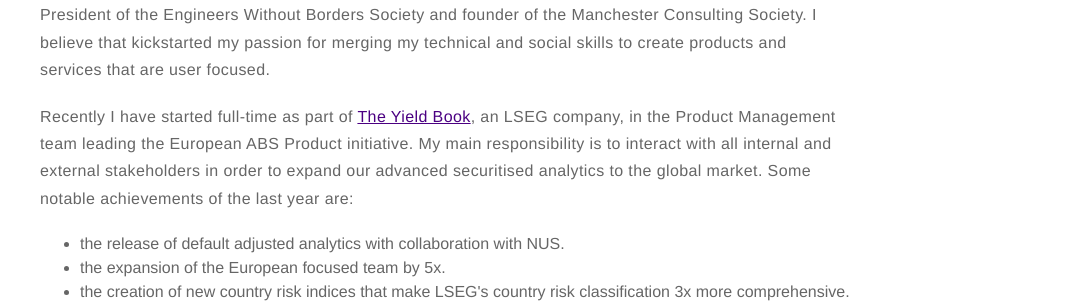
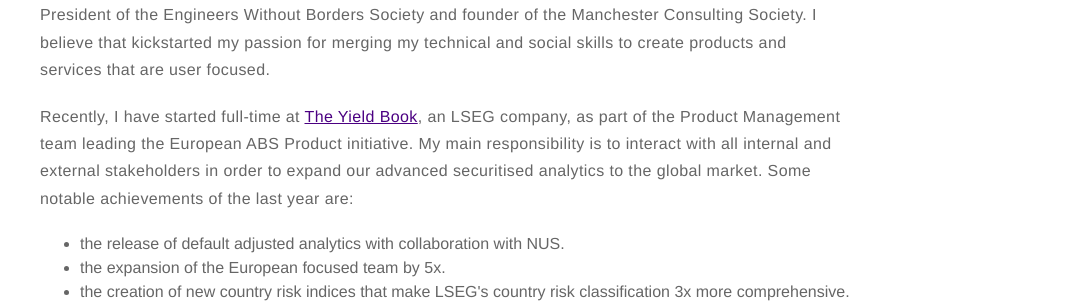
Before and after one commit to TatakisDom/tatakisdom.github.io, a Jekyll site: the page built from about.md, in a window 1280 px wide. Shown: the part 522-825 px from the top of the page, without its empty margins (195-1280 px from the left). Built offline with Jekyll 4.4.1, drawn with Linux system fonts in a browser that asks for light colours; nearby versions of some CDN libraries; library files that are not in the unit come from our copies.

Commit message:
Mum changes v2

```diff
--- a/_config.yml
+++ b/_config.yml
@@ -1,6 +1,6 @@
 # main text of home
 name: Dominic Tatakis
-bio: Analytics Product Manager, Quantitative Anayst
+bio: Analytics Product Manager, Quantitative Analyst
 
 # twitter summary info
 description: Product Manager focusing on European Securitised market, based in London.
--- a/about.md
+++ b/about.md
@@ -12,7 +12,7 @@ I believe that kickstarted my passion for merging my technical and social skills
 </p>
 
 <p>
-Recently I have started full-time as part of <a href="https://www.yieldbook.com/">The Yield Book</a>, an LSEG company, in the Product Management team leading the European ABS Product initiative.
+Recently, I have started full-time at <a href="https://www.yieldbook.com/">The Yield Book</a>, an LSEG company, as part of the Product Management team leading the European ABS Product initiative.
 My main responsibility is to interact with all internal and external stakeholders in order to expand our advanced securitised analytics to the global market.
 Some notable achievements of the last year are:
 </p>
```
